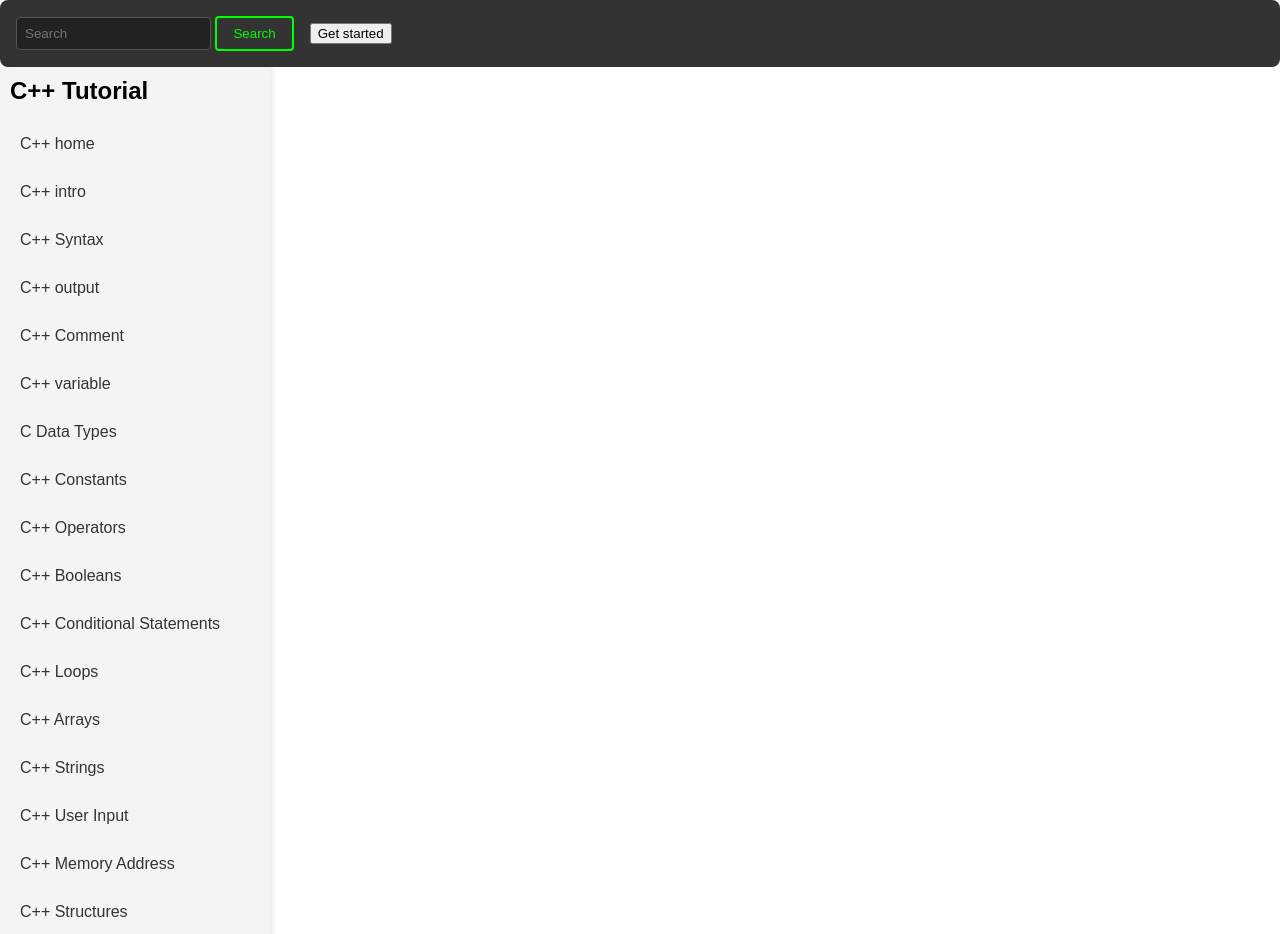
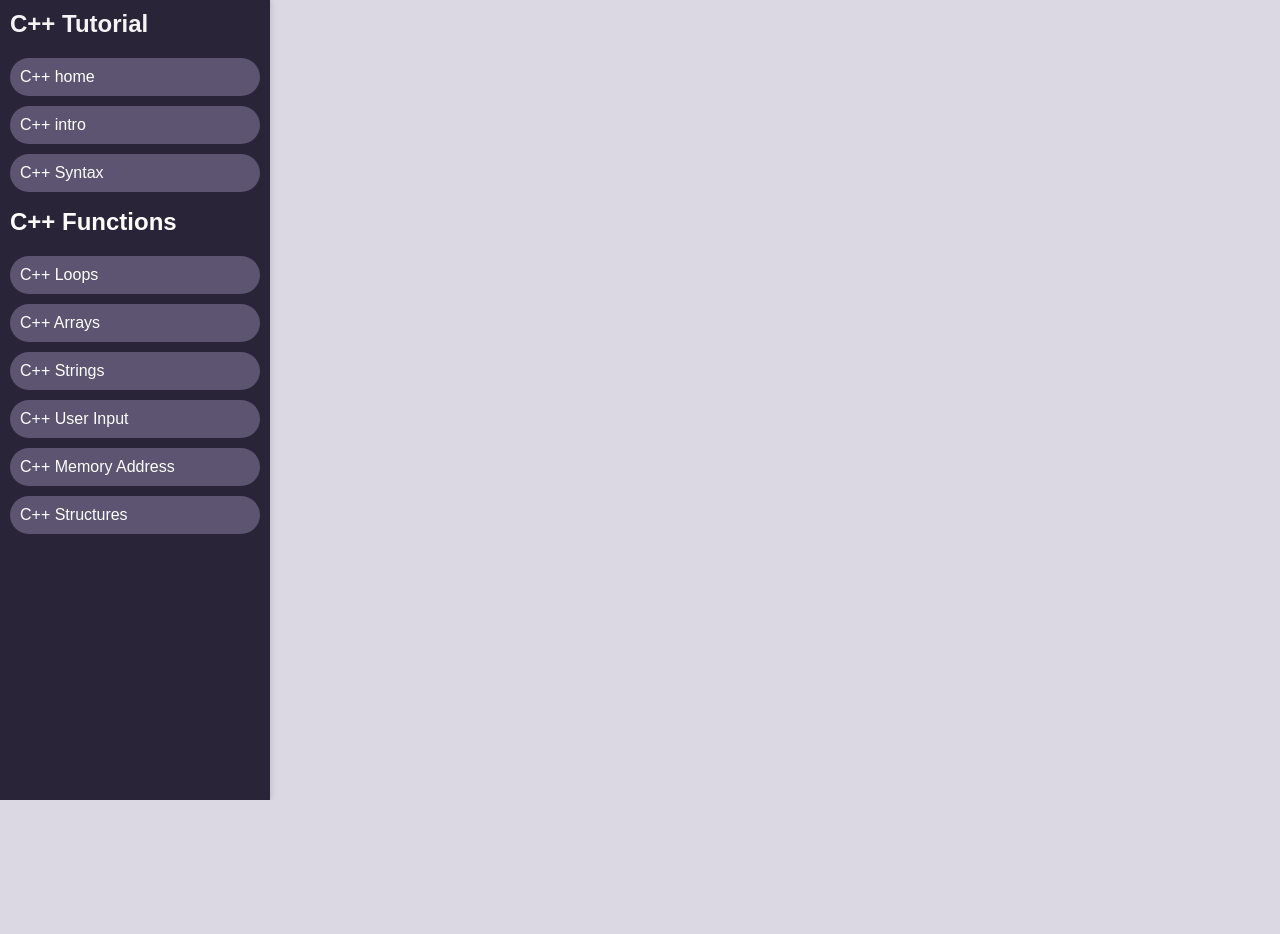
Before and after one commit to Technerd1124/E-Learning-Website, a plain HTML site: page Subjects/C.html in a window 1280 px wide. Shown: the top 934 px of the page. After the commit the page ends 800 px from the top, so only its background shows below. Drawn offline with Linux system fonts and the light colour scheme.

Commit message:
added css to Subjects

```diff
--- a/Subjects/C.html
+++ b/Subjects/C.html
@@ -6,20 +6,29 @@
     <title> C++ Language Tutorial</title>
     <style>
         body {
-            /* display: ; */
+            display: flex;
             margin: 0;
             height: 100vh;
             font-family: Arial, sans-serif;
+
+            background-color: #DBD8E3;
         }
         .sidebar {
-            position: relative;
             width: 250px;
             background: #f4f4f4;
+            background-color: #2A2438;
             padding: 10px;
             box-shadow: 2px 0 5px rgba(0, 0, 0, 0.1);
         }
         .sidebar h2 {
             margin-top: 0;
+            color: #fff;
+        }
+
+        .sidebar li {
+            background-color: #5C5470;
+            border-radius: 6vh;
+
         }
         .nav-list {
             list-style: none;
@@ -30,13 +39,15 @@
         }
         .nav-list a {
             text-decoration: none;
-            color: #333;
+            color: #fffefe;
             display: block;
             padding: 10px;
             border-radius: 4px;
         }
         .nav-list a:hover {
-            background: #ddd;
+            background: #8e85b87c;
+            border-radius: 6vh;
+
         }
         .content-container {
             flex: 1;
@@ -49,93 +60,20 @@
             display: block;
         }
 
-        nav {
-  padding: 1rem;
-  background-color: #333; /* Dark background for better contrast */
-  border-radius: 8px;
-  display: flex;
-  align-items: center;
-  gap: 1rem;
-}
-
-/* Style for the search input */
-.form-control {
-  border: 1px solid #555;
-  border-radius: 4px;
-  padding: 0.5rem;
-  outline: none;
-  background-color: #222;
-  color: #fff;
-  transition: box-shadow 0.3s ease-in-out;
-}
-
-.form-control:focus {
-  box-shadow: 0 0 8px #0f0; /* Green glow on focus */
-}
-
-/* Style for the search button */
-.btn-outline {
-  border: 2px solid #0f0;
-  color: #0f0;
-  background-color: transparent;
-  border-radius: 4px;
-  padding: 0.5rem 1rem;
-  transition: box-shadow 0.3s ease-in-out;
-}
-
-.btn-outline:hover {
-  box-shadow: 0 0 8px #0f0; /* Green glow on hover */
-}
-
-/* Style for the Get Started button */
-.get-started-btn {
-  background-color: #0f0; /* Bright green background */
-  color: #000; /* Black text */
-  border: none;
-  border-radius: 4px;
-  padding: 0.5rem 1rem;
-  cursor: pointer;
-  transition: box-shadow 0.3s ease-in-out;
-}
-
-.get-started-btn:hover {
-  box-shadow: 0 0 12px #0f0; /* Brighter green glow on hover */
-}
-
 
     </style>
 </head>
 <body>
 
 
-    <nav>
-        <form class="d-flex" role="search">
-        <input class="form-control me-2" type="search" placeholder="Search" aria-label="Search">
-        <button class="btn btn-outline" type="submit">Search</button>
-      </form>
-      <button class="get-started-btn/">Get started</button>
-    </nav>
+
     <div class="sidebar">
-        <h2> C++  Tutorial</h2>
+        <h2 style="background-color: #2A2438; color: #f4f4f4;"> C++  Tutorial</h2>
         <ul class="nav-list">
             <li><a href="#home" data-target="home"> C++ home </a></li>
             <li><a href="#intro" data-target="intro"> C++ intro</a></li>
             <li><a href="#syntax" data-target="syntax"> C++  Syntax  </a></li>
-            <li><a href="#select" data-target="select"> C++ output </a></li>
-            <li><a href="#distinct" data-target="distinct"> C++ Comment </a></li>
-            <li><a href="#where" data-target="where"> C++ variable </a></li>
-            <li><a href="#orderby" data-target="orderby">  C  Data Types</a></li>
-            <li><a href="#and" data-target="and"> C++  Constants </a></li>
-            <li><a href="#or" data-target="or"> C++ Operators </a></li>
-            <li><a href="#insert" data-target="insert"> C++ Booleans </a></li>
-            <li><a href="#null" data-target="null"> C++ Conditional Statements  </a></li>
-            <li><a href="#null" data-target="null"> C++ Loops  </a></li>
-            <li><a href="#null" data-target="null"> C++ Arrays  </a></li>
-            <li><a href="#null" data-target="null"> C++  Strings </a></li>
-            <li><a href="#null" data-target="null"> C++ User Input  </a></li>
-            <li><a href="#null" data-target="null"> C++ Memory Address</a></li>
-            <li><a href="#null" data-target="null"> C++ Structures  </a></li>
-            <!-- Add more links as needed -->
+
         </ul>
 
         <h2> C++ Functions </h2>
@@ -146,25 +84,21 @@
             <li><a href="#null" data-target="null"> C++ User Input  </a></li>
             <li><a href="#null" data-target="null"> C++ Memory Address</a></li>
             <li><a href="#null" data-target="null"> C++ Structures  </a></li>
-            <!-- Add more links as needed -->
         </ul>
     </div>
 
 
      <!-- ==========   Content To Change On Nav Bar Clicks =========  -->
     <div class="content-container">
-        <div id="home" class="content">Welcome to the SQL Home page!</div>
+        <div id="home" class="content">
+            <div class="box1">
+
+            </div>
+            Welcome to the SQL Home page!
+        </div>
         <div id="intro" class="content">Introduction to SQL.</div>
         <div id="syntax" class="content">SQL Syntax details.</div>
-        <div id="select" class="content">Details about SQL SELECT statement.</div>
-        <div id="distinct" class="content">Using SQL DISTINCT.</div>
-        <div id="where" class="content">SQL WHERE clause explanation.</div>
-        <div id="orderby" class="content">Ordering results with SQL ORDER BY.</div>
-        <div id="and" class="content">Using AND in SQL queries.</div>
-        <div id="or" class="content">Using OR in SQL queries.</div>
-        <div id="insert" class="content">Inserting data with SQL INSERT INTO.</div>
-        <div id="null" class="content">Handling NULL values in SQL.</div>
-        <!-- Add more content sections as needed -->
+
     </div>
 
     <script>
--- a/style.css
+++ b/style.css
@@ -10,7 +10,6 @@ html {
 }
 
 header{
-
   position: fixed;
   top: 0;
   left: 0;
@@ -41,6 +40,7 @@ gap: 50px;
 font-size:2.8vh;
 position: relative;
 font-weight: 500;
+text-decoration: none;
 }
 
 .nav-links li a::after {
```
Also changed, not shown: Subjects/SQL.html (+17 -3 lines), index.html (+0 -22 lines).
